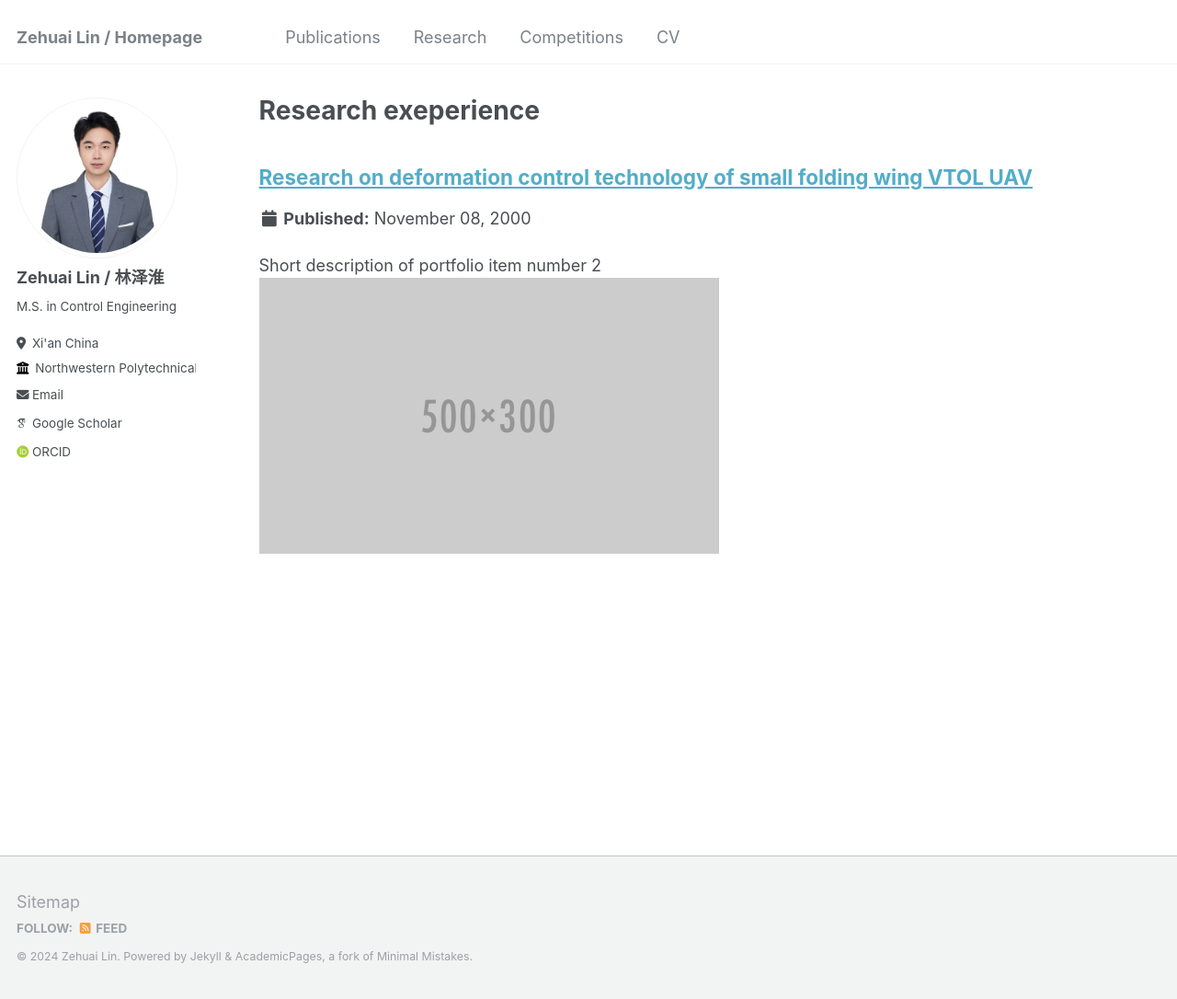
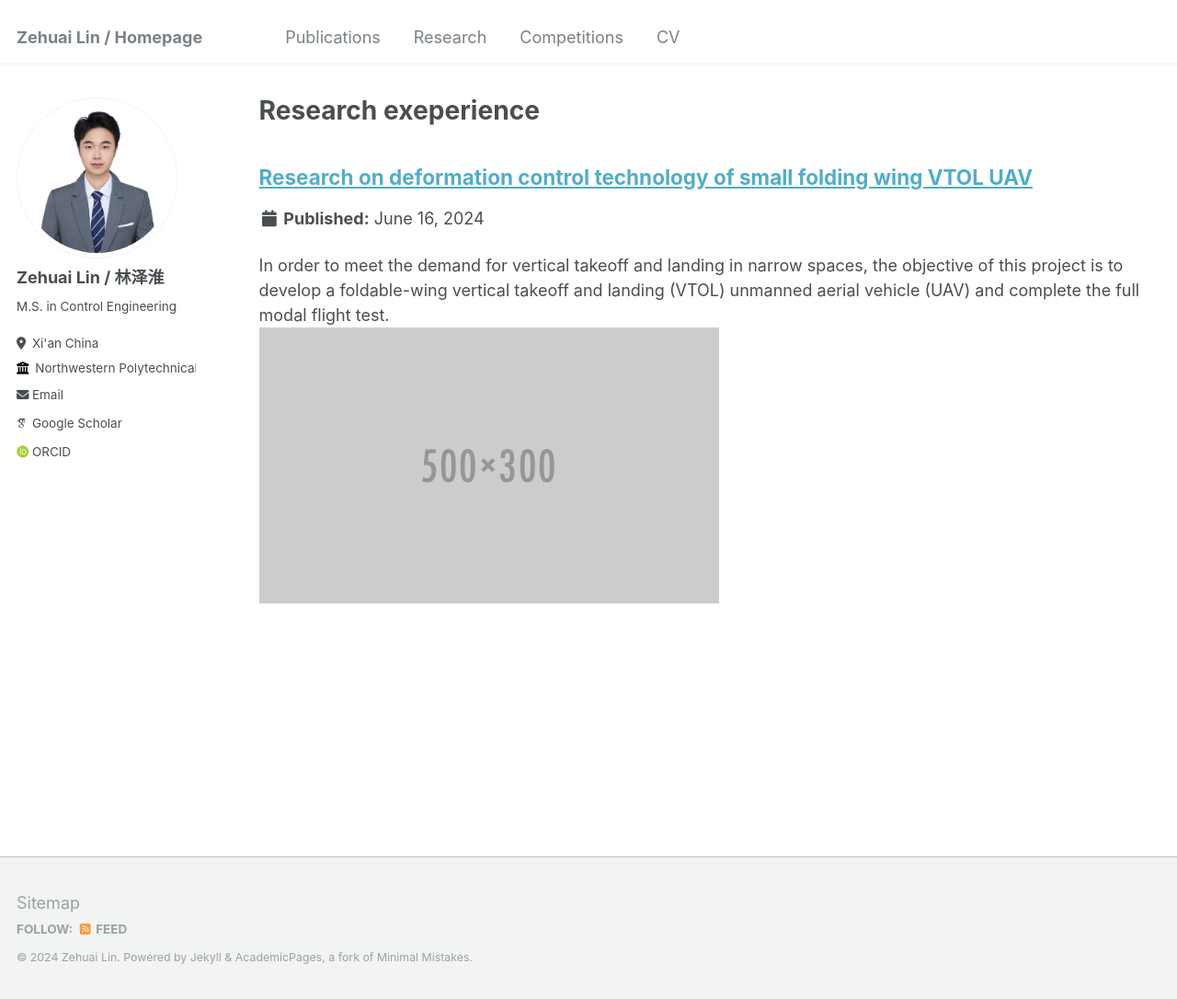
Before and after one commit to Zehuai0/Zehuai0.github.io, a Jekyll site: the page built from _pages/Research.md, in a window 1280 px wide and 1086 px high. Shown: the whole window at 92% size. Built offline with Jekyll 4.4.1, drawn with Linux system fonts in a browser that asks for light colours; some web fonts are replaced.

Commit message:
Update project1.md

```diff
--- a/_research/project1.md
+++ b/_research/project1.md
@@ -1,8 +1,7 @@
 ---
 title: "Research on deformation control technology of small folding wing VTOL UAV"
 collection: research
-excerpt: "Short description of portfolio item number 2 <br/><img src='/images/500x300.png'>"
-date: 2000-11-08
+excerpt: "In order to meet the demand for vertical takeoff and landing in narrow spaces, the objective of this project is to develop a foldable-wing vertical takeoff and landing (VTOL) unmanned aerial vehicle (UAV) and complete the full modal flight test. <br/><img src='/images/500x300.png'>"
 ---
 
 sasdasdasd
```
